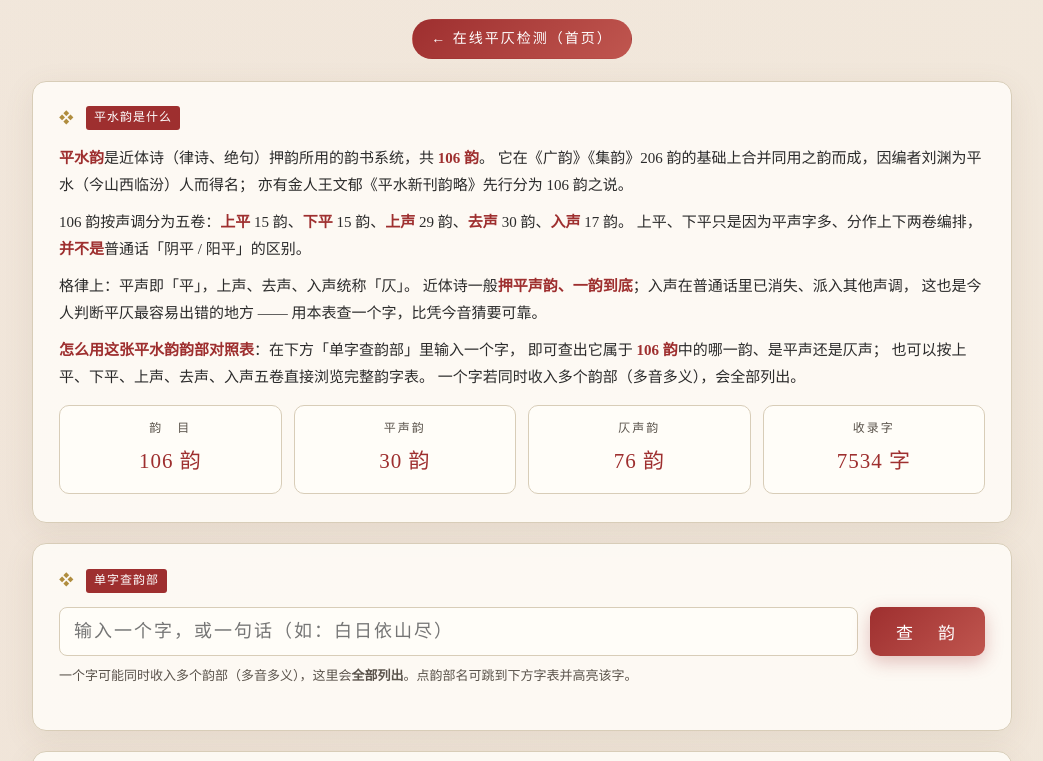
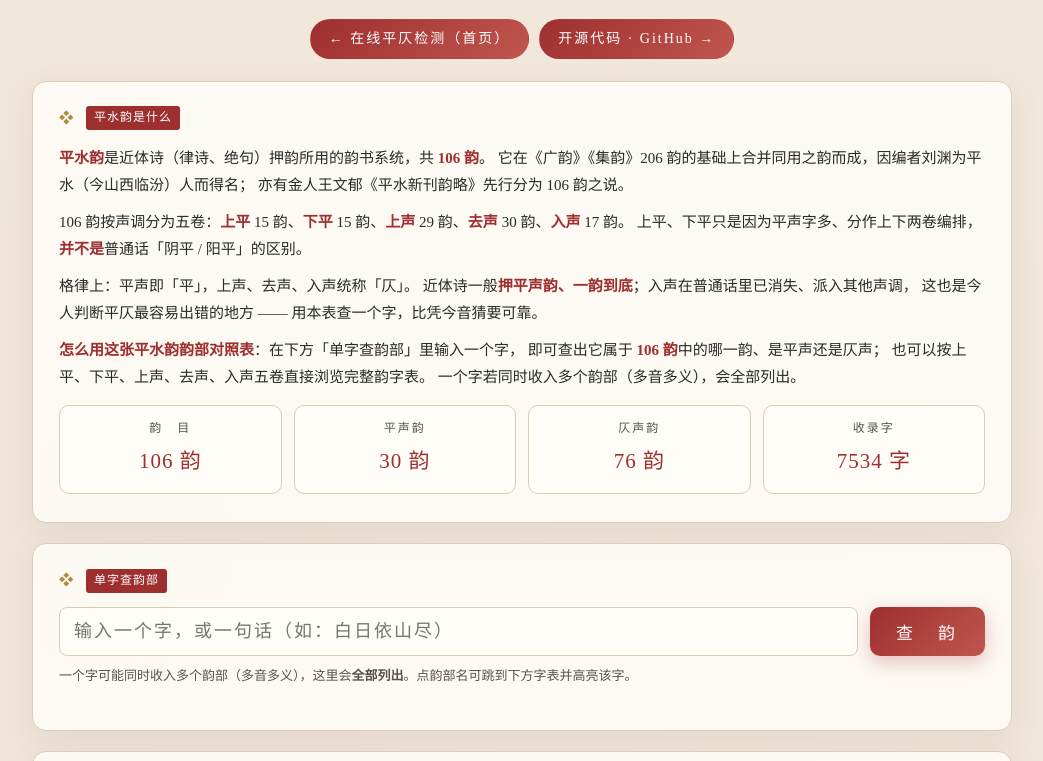
Before and after one commit to Haorui-Jiang/pingze, a website: page 结果/pingshui-yun.html in a window 1280 px wide. Shown: the part 121-882 px from the top of the page, without its empty margins (118-1161 px from the left). Drawn offline with Linux system fonts and the light colour scheme.

Commit message:
在页面上展示 GitHub 开源仓库地址
- 结果/index.html：顶部导航新增「开源代码 · GitHub →」入口；footer 增加同名链接
- 结果/pingshui-yun.html：同上，导航与 footer 各一处

用 target="_blank" + rel="noopener" 打开，避免外链把用户带离站内且防止
新页面通过 window.opener 反向控制本站。链接不参与 sitemap（外链无需收录）。

```diff
--- a/结果/pingshui-yun.html
+++ b/结果/pingshui-yun.html
@@ -225,6 +225,7 @@
 
   <div class="nav">
     <a class="primary" href="/">← 在线平仄检测（首页）</a>
+    <a class="primary" href="https://github.com/Haorui-Jiang/pingze" target="_blank" rel="noopener">开源代码 · GitHub →</a>
   </div>
 
   <!-- ===== 概念区 ===== -->
@@ -314,7 +315,8 @@
     韵表数据整理自
     <a href="http://www.zhgc.com/bbs/dispbbs.asp?boardid=11&amp;id=257242" target="_blank" rel="noopener">中华国粹网《【备考】平水韵》</a>
     二楼简体版（《增广诗韵集成》增补修订版，韵目 106 个）<br>
-    本站仅作字形与韵部对照的整理展示，原帖保留全部权利；如有讹误欢迎反馈修订
+    本站仅作字形与韵部对照的整理展示，原帖保留全部权利；如有讹误欢迎反馈修订<br>
+    <a href="https://github.com/Haorui-Jiang/pingze" target="_blank" rel="noopener">开源代码（GitHub）</a>
   </footer>
 
 </div>
```
Also changed, not shown: 结果/index.html (+3 -0 lines).
